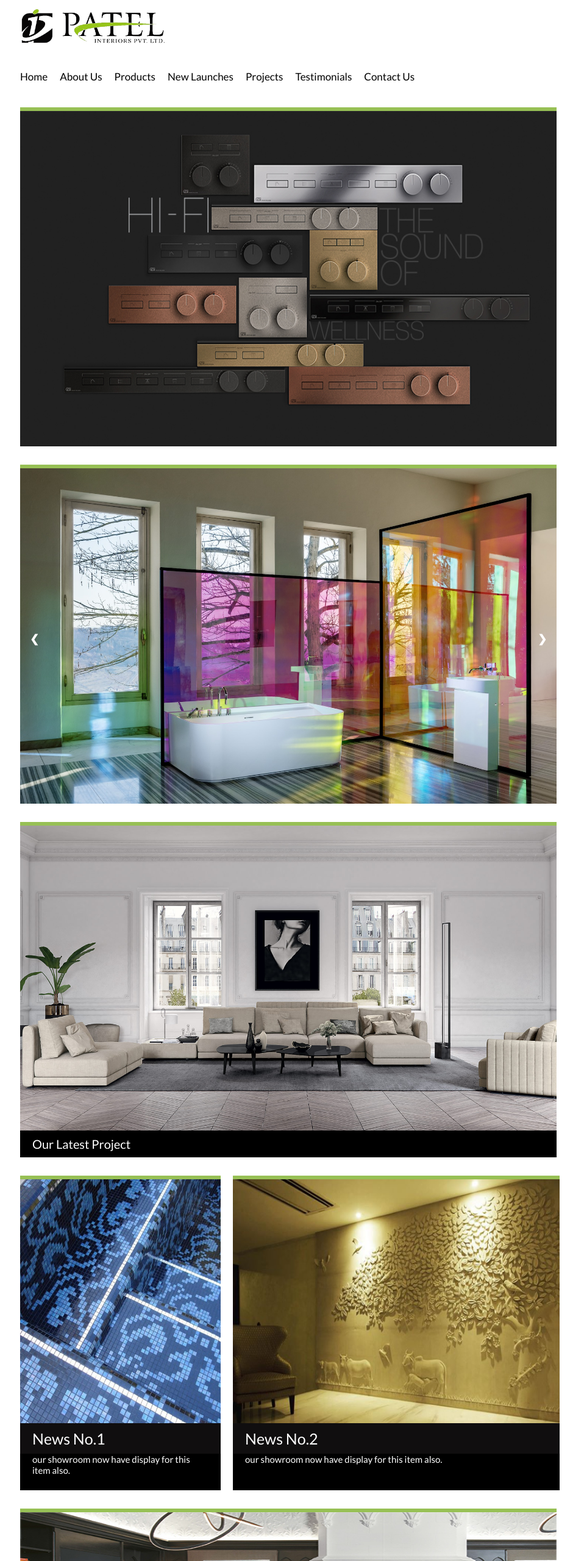
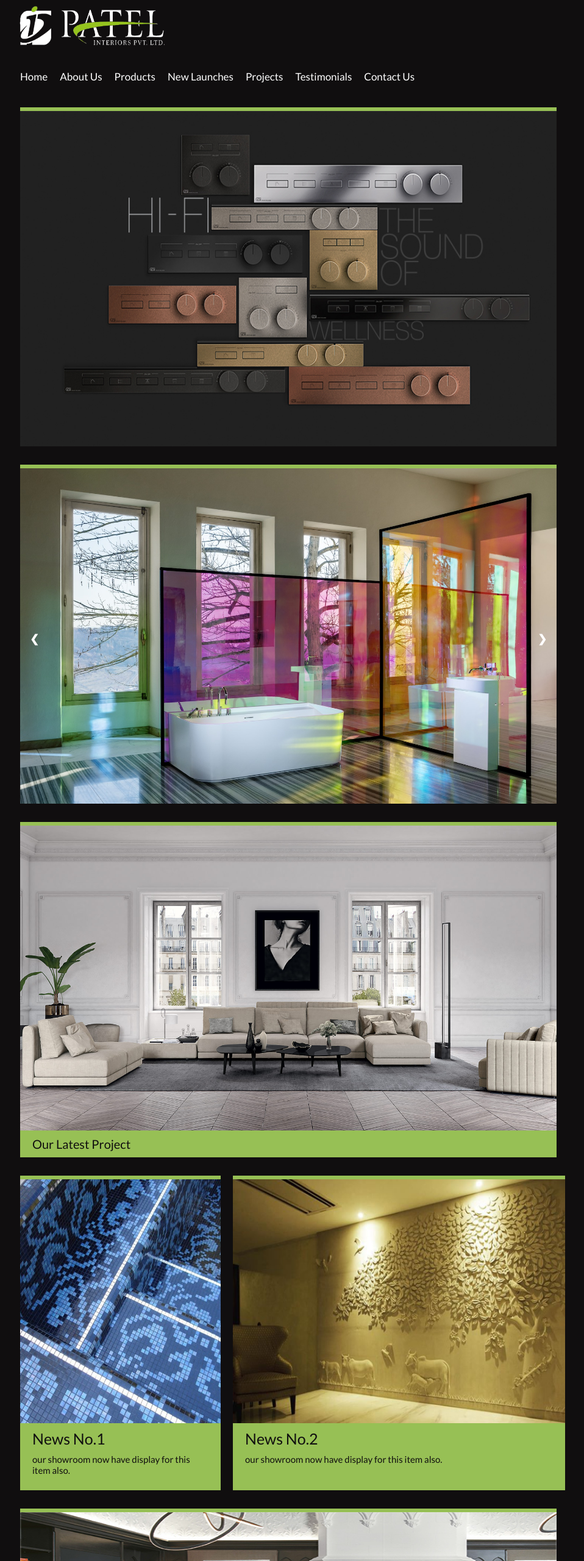
Before and after one commit to nisarg14/nisarg14.github.io, a plain HTML site: page index.html in a window 1280 px wide. Shown: the top 2560 px of the page at 61% size, without its empty margins (167-1125 px from the left). Drawn offline with Linux system fonts and the light colour scheme.

Commit message:
another big change xD

```diff
--- a/headfoot.css
+++ b/headfoot.css
@@ -13,12 +13,12 @@ body {
     position: relative;
     margin: 0;
     min-height: 100%;
-    background-color: #ffffff;
+    background-color: #100e0f;
 }
 
 .header {
-    background-color: #ffffff;
-    color: #000000;
+    background-color: #100e0f;
+    color: #ffffff;
     width: 100%;
     margin: 0px;
     padding-left: 40px;
@@ -60,7 +60,7 @@ body {
 .header-navbar li a {
     text-decoration: none;
     text-align: center;
-    color: #000000;
+    color: #ffffff;
     font-size: 17px;
     font-weight: lighter;
     padding: 10px;
@@ -83,8 +83,8 @@ body {
     padding-bottom: 0;
     padding-left: 30px;
     padding-right: 30px;
-    background-color: #ffffff;
-    color: #100e0f;
+    background-color:  #100e0f;
+    color: #ffffff;
 }
 
 .footer {
@@ -92,7 +92,7 @@ body {
     padding-left: 40px;
     padding-right: 40px;
     border: none;
-    background-color: #ffffff;
+    background-color: #100e0f;
     color: #8fba46;
     display: flex;
     flex-flow: column wrap;
@@ -133,7 +133,7 @@ body {
 .foter-1-address a {
     text-decoration: none;
     text-align: center;
-    color: black;
+    color: #ffffff;
     margin: 0px auto;
     padding: 0px auto;
     border: none;
@@ -219,7 +219,7 @@ body {
     margin: 10px;
     padding: 10px;
     border: none;
-    color: black;
+    color: #ffffff;
     text-align: center;
     font-family: 'Lato', sans-serif;
 }
@@ -227,7 +227,7 @@ body {
 .footer-2 a {
     text-decoration: none;
     text-align: center;
-    color: black;
+    color: #ffffff;
     margin: 0px auto;
     padding: 0px auto;
     border: none;
@@ -251,7 +251,7 @@ body {
 .footer-copyright p {
     align-items: center;
     text-align: center;
-    color: black;
+    color: #ffffff;
 }
 
 @media screen and (min-width:600px) {
--- a/index.css
+++ b/index.css
@@ -154,7 +154,7 @@
 }
 
 .news-2 {
-    width: 57%;
+    width: 58%;
     border-top: 6px solid #97c055;
 }
 
@@ -191,8 +191,8 @@
     padding: 10px 20px 10px 20px;
     width: 100%;
     font-weight: lighter;
-    background-color:   #100E0F;
-    color: white;
+    background-color:   #97c055;
+    color: #100e0f;
     font-size: 25px;
     font-family: 'Lato', sans-serif;
 }
@@ -202,8 +202,8 @@
     padding: 0px 20px 10px 20px;
     width: 100%;
     height: 60px;
-    background-color: black;
-    color: white;
+    background-color: #97c055;
+    color: #100e0f;
     font-size: 15px;
     font-family: 'Lato', sans-serif;
 }
@@ -228,8 +228,8 @@
     margin: 0px;
     padding: 10px 20px 10px 20px;
     width: 100%;
-    background-color: black;
-    color: white;
+    background-color:#97c055;
+    color:#100e0f;
     font-size: 20px;
     font-family: 'Lato', sans-serif;
 }
--- a/index.html
+++ b/index.html
@@ -14,7 +14,7 @@
 <body>
     <header class="header" id="header">
         <div class="header-logo">
-            <img src="media/final_using_logo.png" alt="Patwl Interiors Pvt. Ltd." height=85px width=260px>
+            <img src="media/pateltransparent2.png" alt="Patwl Interiors Pvt. Ltd." height=85px width=260px>
         </div>
 
         <span class="navbar-toggle" id="js-navbar-toggle">
@@ -152,7 +152,7 @@
         <div class="footer-1">
             <div class="footer-1-logo-social">
                 <div class="footer-1-logo">
-                    <img src="media/final_using_logo.png" alt="">
+                    <img src="media/pateltransparent2.png" alt="">
 
                 </div>
                 <div class="footer-1-social">
```
Also changed, not shown: media/final_using_logo_3.png (added).
